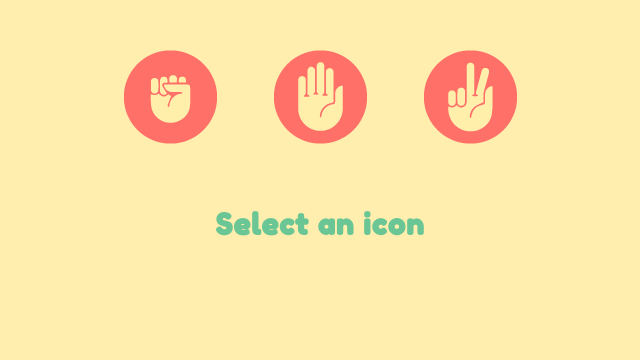
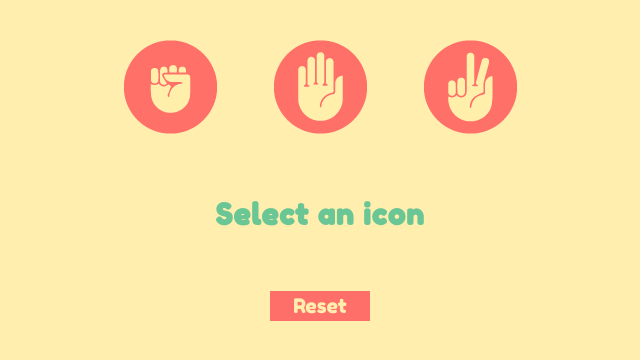
Before and after one commit to val135/rock-paper-scissors, a plain HTML site: page index.html in a window 1280 px wide. Shown: the part 264-624 px from the top of the page, without its empty margins (320-960 px from the left). Drawn offline with Linux system fonts and the light colour scheme.

Commit message:
reset button

```diff
--- a/app.js
+++ b/app.js
@@ -15,6 +15,9 @@ let scissorsBtn = document.getElementById('scissors');
     //result of the game
 let result = document.querySelector('.result');
 
+    // reset
+let resetBtn = document.getElementById('reset');
+
 
 
 //Listeners
@@ -30,6 +33,9 @@ function elements() { //The 3 principal listeners are grouped here. Each one has
         game('scissors');
     })
 }
+
+resetBtn.addEventListener('click', resetScore);
+
 
 
 //Functions
@@ -69,6 +75,15 @@ function game(userChoice) {
 }
 
 
+function resetScore() {
+   /*
+    e.preventDefault();
+    userScoreResult =0;
+    pcScoreResult =0;
+    */
+}
+
+
 
 /*
 function wins() {
@@ -84,3 +99,4 @@ function lose() {
 
 elements();
 pcSelectElement();
+resetScore();
--- a/index.html
+++ b/index.html
@@ -30,6 +30,8 @@
             <h3>Select an icon</h3>
         </div>
 
+        <button id="reset" onclick="location.reload()">Reset</button>
+
     </main>
 
 
--- a/style.css
+++ b/style.css
@@ -27,7 +27,7 @@ header {
 .icons {
     display: flex;
     width: 400px;
-    margin: 50px auto 40px auto;
+    margin: 30px auto 50px auto;
     justify-content: space-between;
     cursor: pointer;
 }
@@ -44,3 +44,13 @@ header {
     margin-top: 60px;
     font-size: 25px;
 }
+
+#reset {
+    font-size: 20px;
+    width: 100px;
+    margin: 30px auto;
+    border: 2px solid #ff6f69;
+    font-family: 'Fredoka One', cursive;
+    color: #ffeead;
+    background:  #ff6f69;
+}
```
